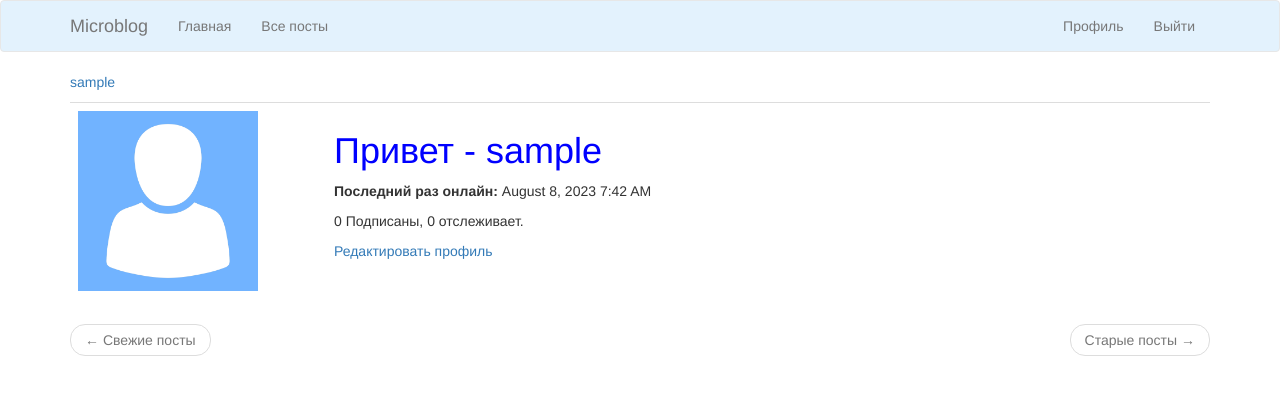
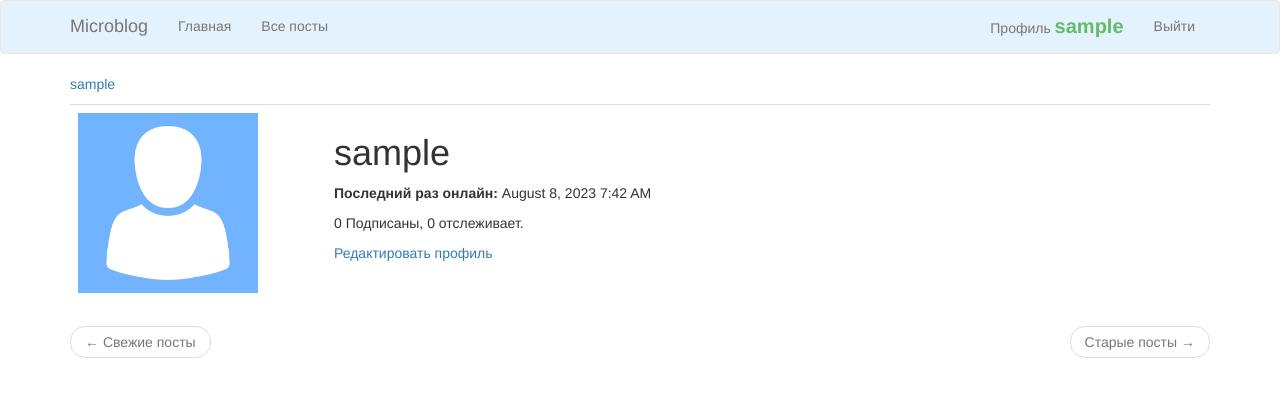
Before and after one commit to Ramza-i/microblog, a Flask app: a page that uses app/templates/base.html in a window 1280 px wide. Shown: the top 397 px of the page. Run offline with Flask 3, Linux system fonts and the light colour scheme; the visitor is signed in with stand-in values (Sample User, id 1); data comes from the database, SQL or seed files in the repository; data that the repository does not hold is empty; some libraries are stand-ins or nearby versions.

Commit message:
mod:user page; link user_page in menu

```diff
--- a/app/templates/base.html
+++ b/app/templates/base.html
@@ -24,7 +24,7 @@
                     {% if current_user.is_anonymous %}
                     <li><a href="{{ url_for('login') }}">Авторизация</a></li>
                     {% else %}
-                    <li><a href="{{ url_for('user', username=current_user.username) }}">Профиль</a></li>
+                    <li><a href="{{ url_for('user', username=current_user.username) }}">Профиль <b style="font-size: 20px; color: #66bb6a">{{ current_user.username }}</b></a></li>
                     <li><a href="{{ url_for('logout') }}">Выйти</a></li>
                     {% endif %}
                 </ul>
--- a/app/templates/user.html
+++ b/app/templates/user.html
@@ -20,7 +20,7 @@
                 </svg>
             </td>
             <td>
-                <h1 style="color : blue">Привет - {{ current_user.username }}</h1>
+                <h1 style="color : f2f2f2">{{ user.username }}</h1>
                 {% if user.about_me %}<p><b>О себе: </b>{{ user.about_me }}</p>{% endif %}
                 {% if user.last_seen %}<p><b>Последний раз онлайн: </b>{{ moment(user.last_seen).format('LLL') }}</p>{% endif %}
                 <p>{{ user.followers.count() }} Подписаны, {{ user.followed.count() }} отслеживает.</p>
```
